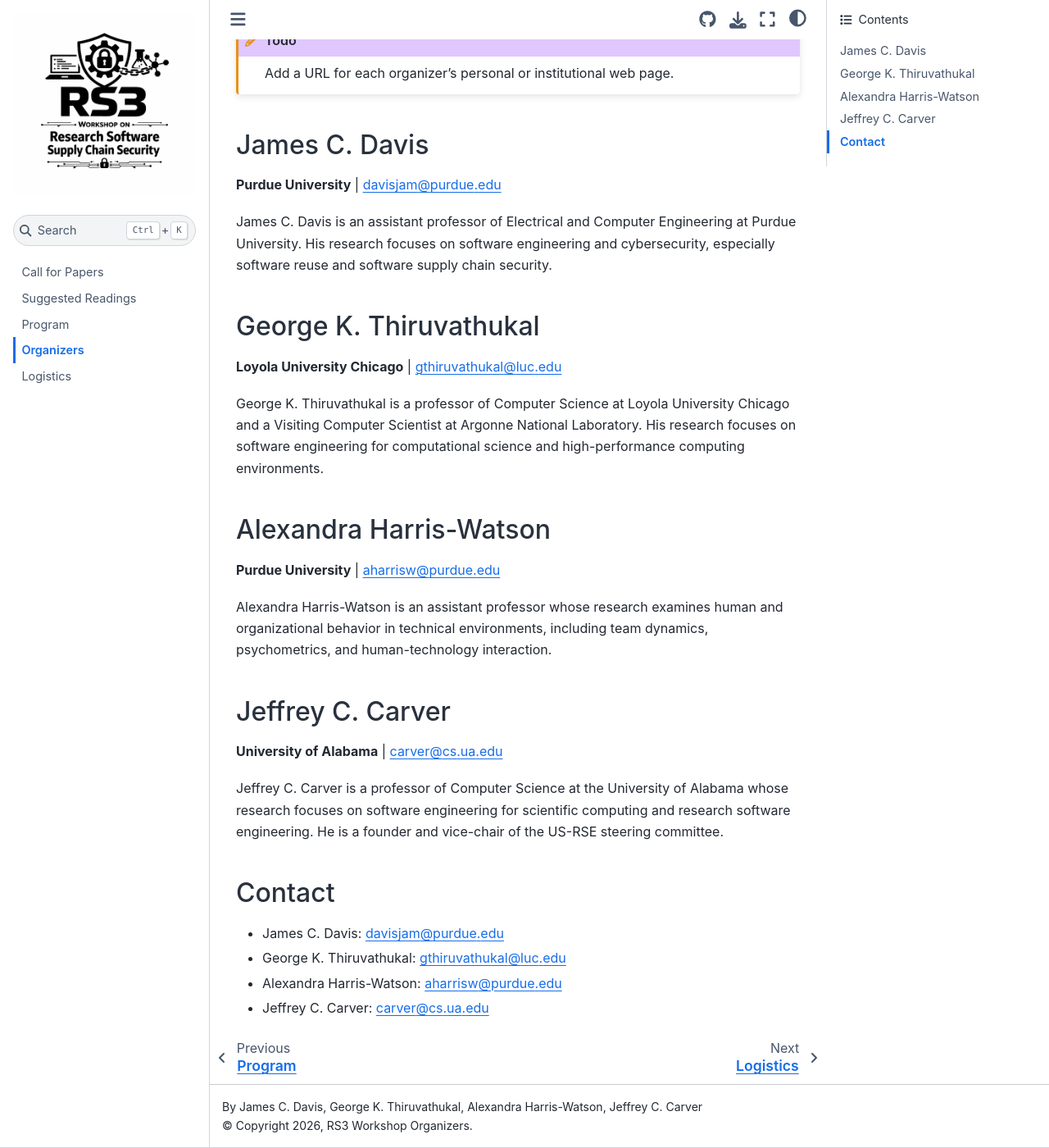
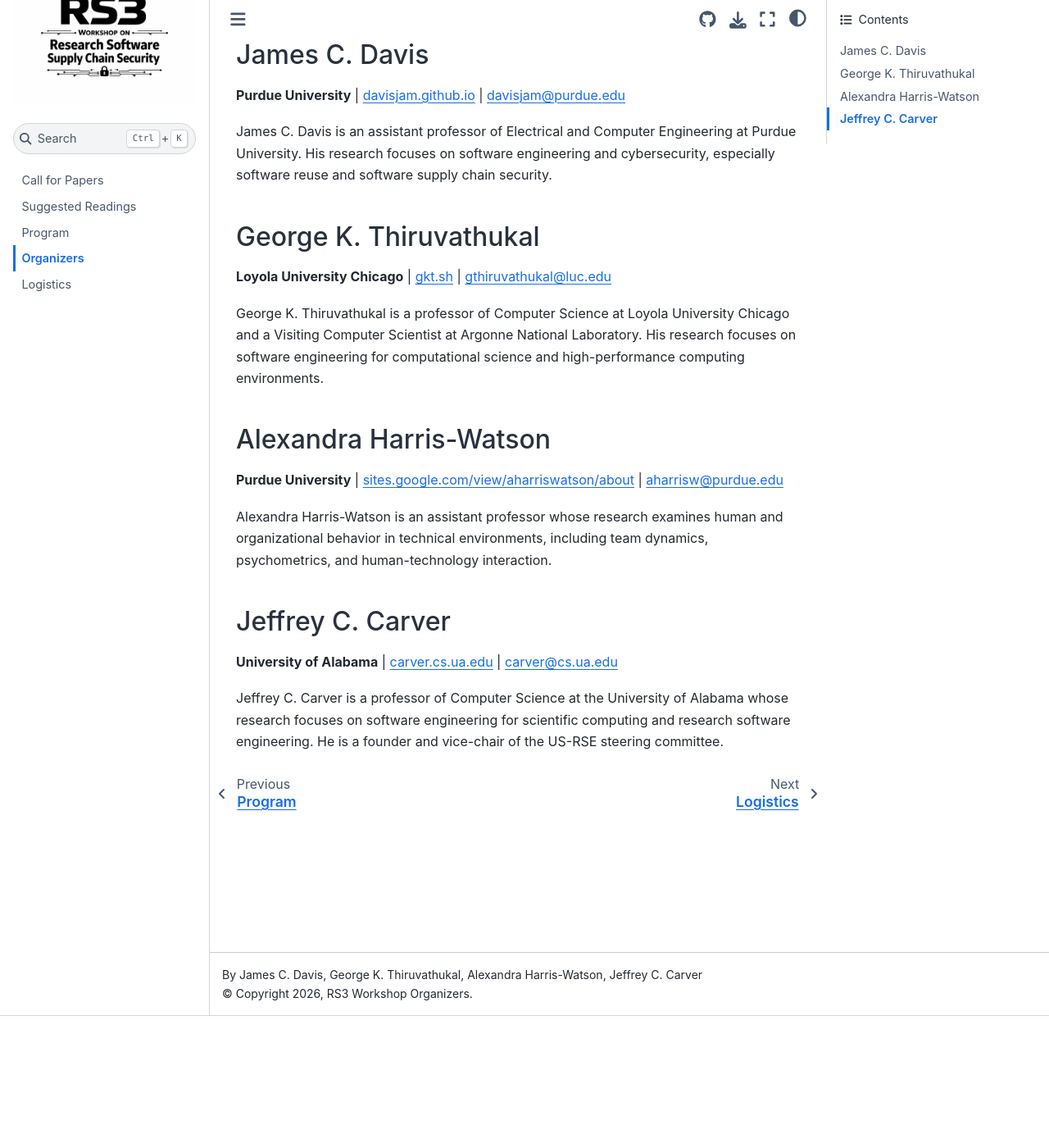
Before and after one commit to rs3series/escience26, a Sphinx documentation site: the page built from docs/organizers.rst, in a window 1280 px wide and 1400 px high, scrolled down 161 px. Shown: the whole window at 82% size. Built offline with Sphinx 7.4.7 and the Sphinx Book theme 1.1.4, drawn with Linux system fonts in a browser that asks for light colours.

Commit message:
Add personal website links to organizers page, remove redundant contact section
Resolves #2

Co-Authored-By: Claude Sonnet 4.6 <noreply@anthropic.com>

```diff
--- a/docs/organizers.rst
+++ b/docs/organizers.rst
@@ -1,14 +1,10 @@
 Organizers
 ==========
-
-.. todo::
-
-   Add a URL for each organizer's personal or institutional web page.
 
 James C. Davis
 --------------
 
-**Purdue University** | davisjam@purdue.edu
+**Purdue University** | `davisjam.github.io <https://davisjam.github.io/>`_ | davisjam@purdue.edu
 
 James C. Davis is an assistant professor of Electrical and Computer Engineering
 at Purdue University. His research focuses on software engineering and
@@ -17,7 +13,7 @@ cybersecurity, especially software reuse and software supply chain security.
 George K. Thiruvathukal
 -----------------------
 
-**Loyola University Chicago** | gthiruvathukal@luc.edu
+**Loyola University Chicago** | `gkt.sh <https://gkt.sh>`_ | gthiruvathukal@luc.edu
 
 George K. Thiruvathukal is a professor of Computer Science at Loyola University
 Chicago and a Visiting Computer Scientist at Argonne National Laboratory. His
@@ -27,7 +23,7 @@ high-performance computing environments.
 Alexandra Harris-Watson
 ------------------------
 
-**Purdue University** | aharrisw@purdue.edu
+**Purdue University** | `sites.google.com/view/aharriswatson/about <https://sites.google.com/view/aharriswatson/about>`_ | aharrisw@purdue.edu
 
 Alexandra Harris-Watson is an assistant professor whose research examines human
 and organizational behavior in technical environments, including team dynamics,
@@ -36,17 +32,9 @@ psychometrics, and human-technology interaction.
 Jeffrey C. Carver
 -----------------
 
-**University of Alabama** | carver@cs.ua.edu
+**University of Alabama** | `carver.cs.ua.edu <https://carver.cs.ua.edu/>`_ | carver@cs.ua.edu
 
 Jeffrey C. Carver is a professor of Computer Science at the University of
 Alabama whose research focuses on software engineering for scientific computing
 and research software engineering. He is a founder and vice-chair of the US-RSE
 steering committee.
-
-Contact
--------
-
-- James C. Davis: davisjam@purdue.edu
-- George K. Thiruvathukal: gthiruvathukal@luc.edu
-- Alexandra Harris-Watson: aharrisw@purdue.edu
-- Jeffrey C. Carver: carver@cs.ua.edu
```
